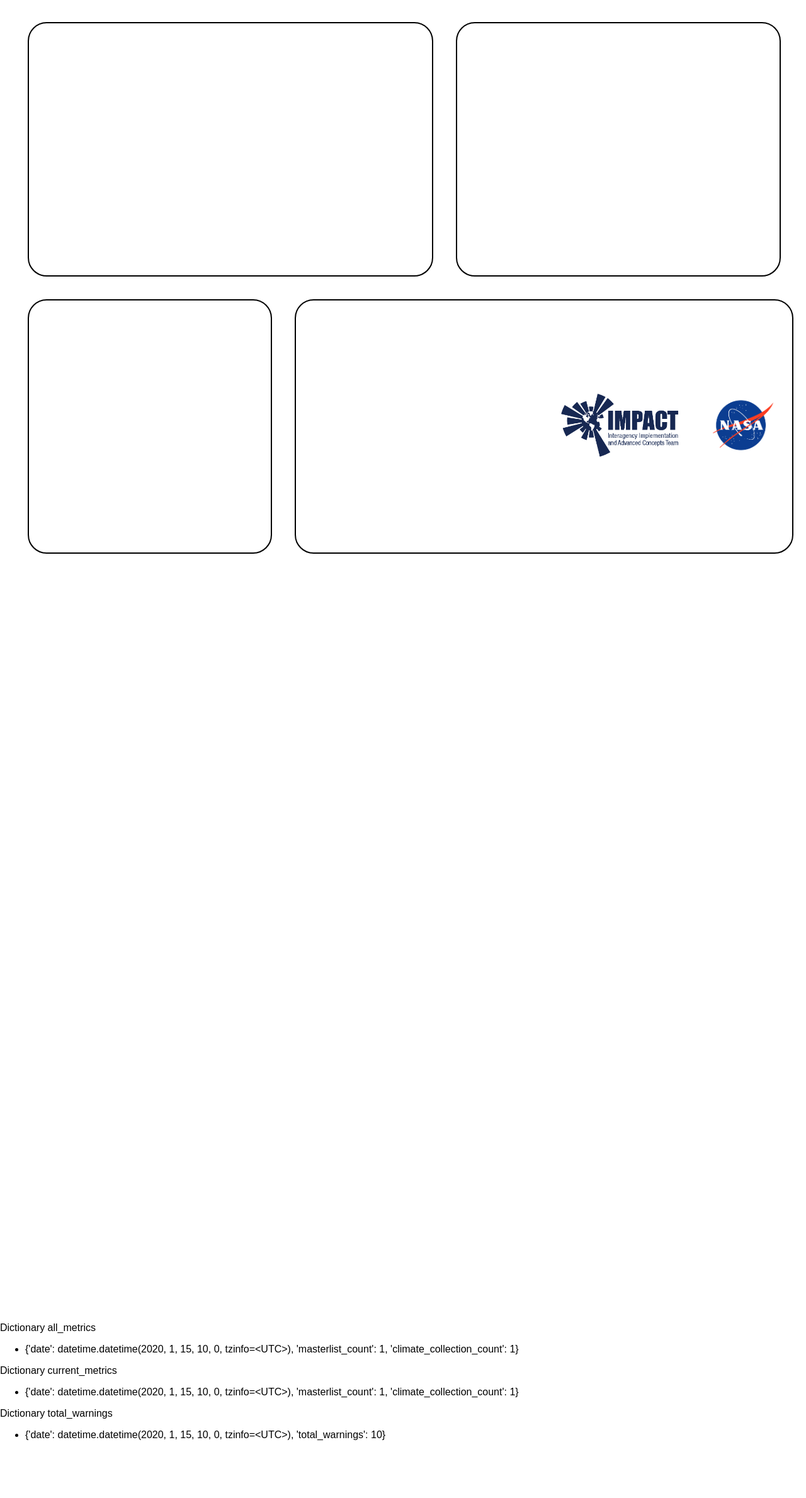
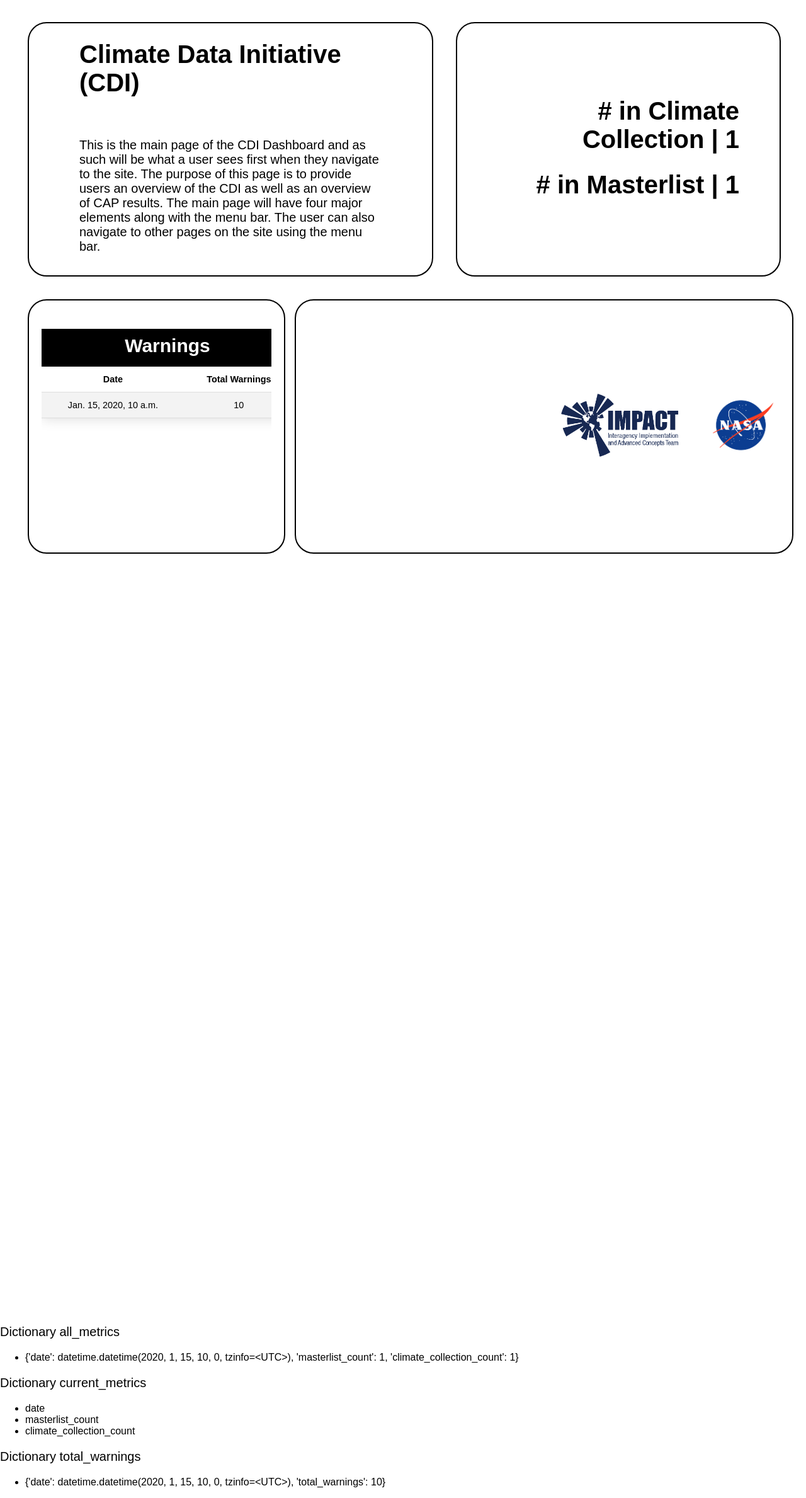
Before and after one commit to NASA-IMPACT/CDI-Dashboard, a Django app: page / in a window 1280 px wide. Shown: the part 75-2453 px from the top of the page at 63% size. Before the commit the page ends 2362 px from the top, so only its background shows below. Run offline with Django 3.2, Linux system fonts and the light colour scheme; tables that the repository leaves empty hold one stand-in row (values such as "Sample post"); some libraries are stand-ins or nearby versions.

Commit message:
Added content to homepage

```diff
--- a/dashboard/static/css/style.css
+++ b/dashboard/static/css/style.css
@@ -285,4 +285,60 @@
 
 
 }
+h1 {
+
+font-family: Arial, Helvetica, sans-serif;
+font-size: 40px;
+
+}
+
+p{
+  font-family: Arial, Helvetica, sans-serif;
+  font-size: 20px;
+
+
+}
+
+.styled-table {
+  border-collapse: collapse;
+  margin: 25px 0;
+  font-size: 0.9em;
+  font-family: sans-serif;
+  min-width: 400px;
+  box-shadow: 0 0 20px rgba(0, 0, 0, 0.15);
+}
+.styled-table thead tr {
+  background-color: #009879;
+  color: #ffffff;
+  text-align: left;
+}
+
+.styled-table th,
+.styled-table td {
+    padding: 12px 15px;
+    text-align:center;
+}
+
+.styled-table tbody tr {
+  border-bottom: 1px solid #dddddd;
+}
+
+.styled-table tbody tr:nth-of-type(even) {
+  background-color: #f3f3f3;
+}
+
+
+  .styled-table  caption {
+    display: table-caption;
+    text-align: center;
+    padding:10px;
+    font-size: 30px;
+    font-family: sans-serif;
+    font-weight: bold;
+    background-color: black;
+    color: white;
+    height: 40px
+
   }
+
+  }
--- a/dashboard/templates/HOMEPAGE.html
+++ b/dashboard/templates/HOMEPAGE.html
@@ -4,9 +4,40 @@
 
 <center>
 <div class="container">
-<div class="section1"><div class="information"></div></div>
-<div class="section2"><div class="information"></div></div>
-<div class="section3"><div class="information"></div></div>
+<div class="section1"><div class="information"><h1 style="width:75%; text-align:left">Climate Data Initiative (CDI)</h1><br><p style="width:75%;text-align:left">This is the main page of the CDI Dashboard and as such will be what a user sees first when they navigate to the site. The purpose of this page is to provide users an overview of the CDI as well as an overview of CAP results. The main page will have four major elements along with the menu bar. The user can also navigate to other pages on the site using the menu bar. </p></div></div>
+<div class="section2">
+	<div class="information">
+		<br>
+		<br>
+		<br>
+		<br>
+		<br>
+		<h1 style="width:75%;text-align:right"># in Climate Collection | {{ climate_collection_count }}</h1>
+
+		<h1 style="width:75%;text-align:right" ># in Masterlist | {{ masterlist_count }}</h1>
+	</div>
+</div>
+
+
+<div class="section3"><div style="padding:20px; width: 95%;height: 90%" class="information">
+<div style="overflow-y: scroll">
+	<table class="styled-table">
+		<caption>Warnings</caption>
+
+		  <th>Date</th>
+		  <th>Total Warnings</th>
+
+		{% for item in total_warnings %}
+		<tr>
+		  <td>{{ item.date }}</td>
+		  <td>{{ item.total_warnings }}</td>
+
+		</tr>
+		{% endfor %}
+	  </table>
+</div>
+
+</div></div>
 <div class="section4"><div class="information" style="padding:10px;height:95%"><div  class= 'chartstyle' id='chart'></div></div></div>
 </div>
 </center>
--- a/dashboard/views.py
+++ b/dashboard/views.py
@@ -18,7 +18,10 @@
 
         # Current Status
         current_metrics_qs = all_metrics_qs.order_by("date").reverse()[:1] # Orders Newest Date First and selects top result
-        current_metrics = list(current_metrics_qs)
+        current_metrics = list(current_metrics_qs)[0]
+        climate_collection_count=current_metrics["climate_collection_count"]
+        masterlist_count=current_metrics["masterlist_count"]
+
 
         # Total Warnings
         total_warnings_qs = CAPInstance.objects.values("date", "total_warnings").order_by("date").reverse()
@@ -29,13 +32,14 @@
         for item in all_metrics:
             dct = {k:[v] for k,v in item.items()}
             timeseries_df=timeseries_df.append(pd.DataFrame.from_dict(dct))
+
         timeseries_df.columns=['Date', "Masterlist", "Climate Collection"]
         fig = px.line(timeseries_df, x='Date', y=timeseries_df.columns,
               hover_data={"Date": "|%B %d, %Y"},
               title='Timeseries')
         graphJSON = json.dumps(fig, cls=plotly.utils.PlotlyJSONEncoder)
 
-        return render(request, "HOMEPAGE.html", {'all_metrics':all_metrics, "current_metrics":current_metrics, "total_warnings":total_warnings, "graphJSON":graphJSON})
+        return render(request, "HOMEPAGE.html", {'all_metrics':all_metrics, "current_metrics":current_metrics, "total_warnings":total_warnings, "graphJSON":graphJSON,"masterlist_count":masterlist_count,"climate_collection_count":climate_collection_count})
 
 class Charts_View(View):
 
```
